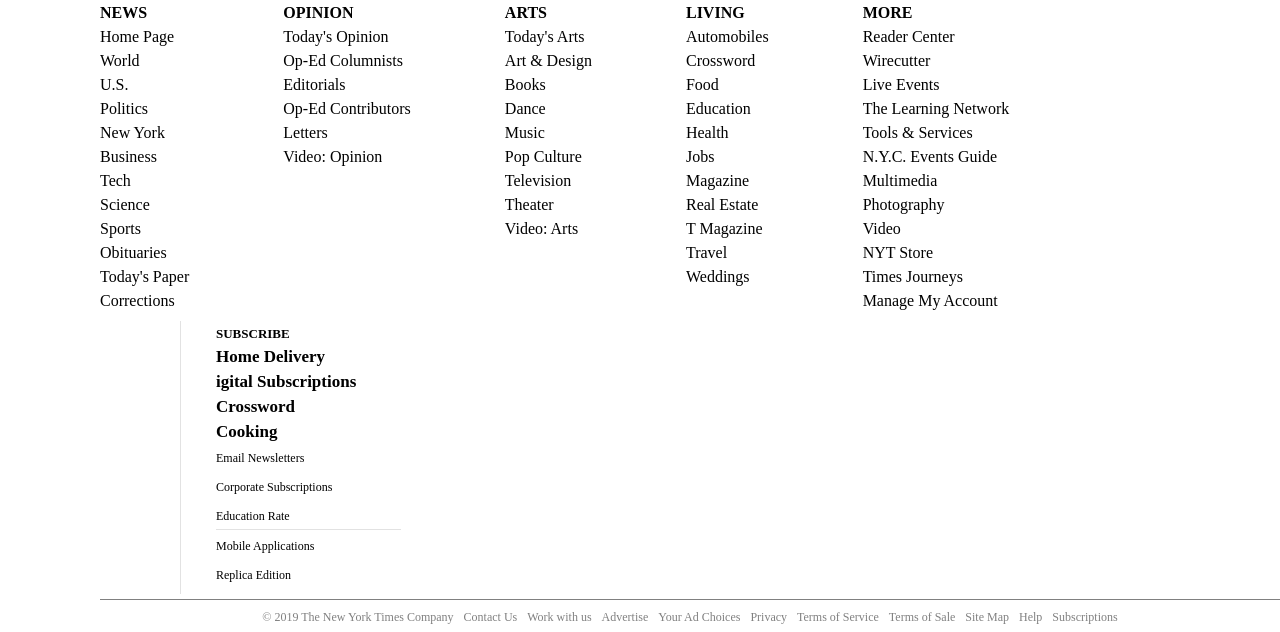
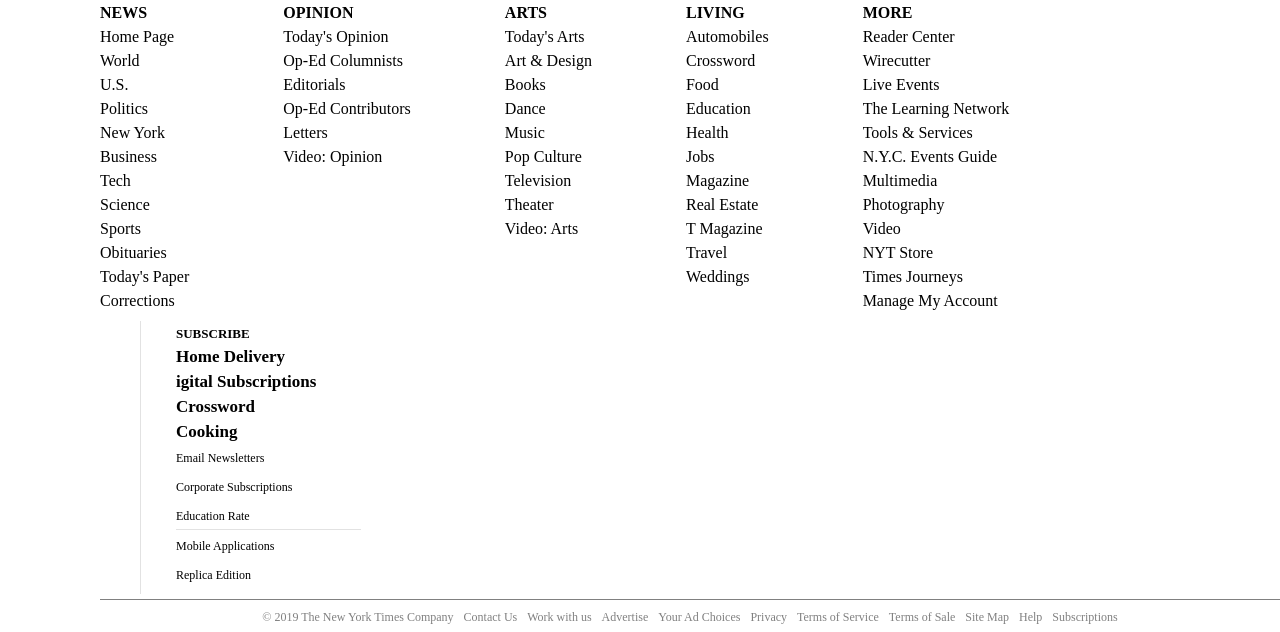
Before and after one commit to DanielMitiku/positioning-and-floating-elements, a plain HTML site: page index.html in a window 1280 px wide. Shown: the part 10405-11037 px from the top of the page. Drawn offline with Linux system fonts and the light colour scheme; a script that the page names is missing.

Commit message:
made minor change

```diff
--- a/main.css
+++ b/main.css
@@ -314,7 +314,7 @@ background-color: #326891;
     margin-top: 0;
     padding-top: 0;
     margin-right: 10px;
-    margin-left: 80px;
+    margin-left: 40px;
     padding-left: 35px;
     border-left: 1px solid rgb(226, 226, 226);
 }
```
